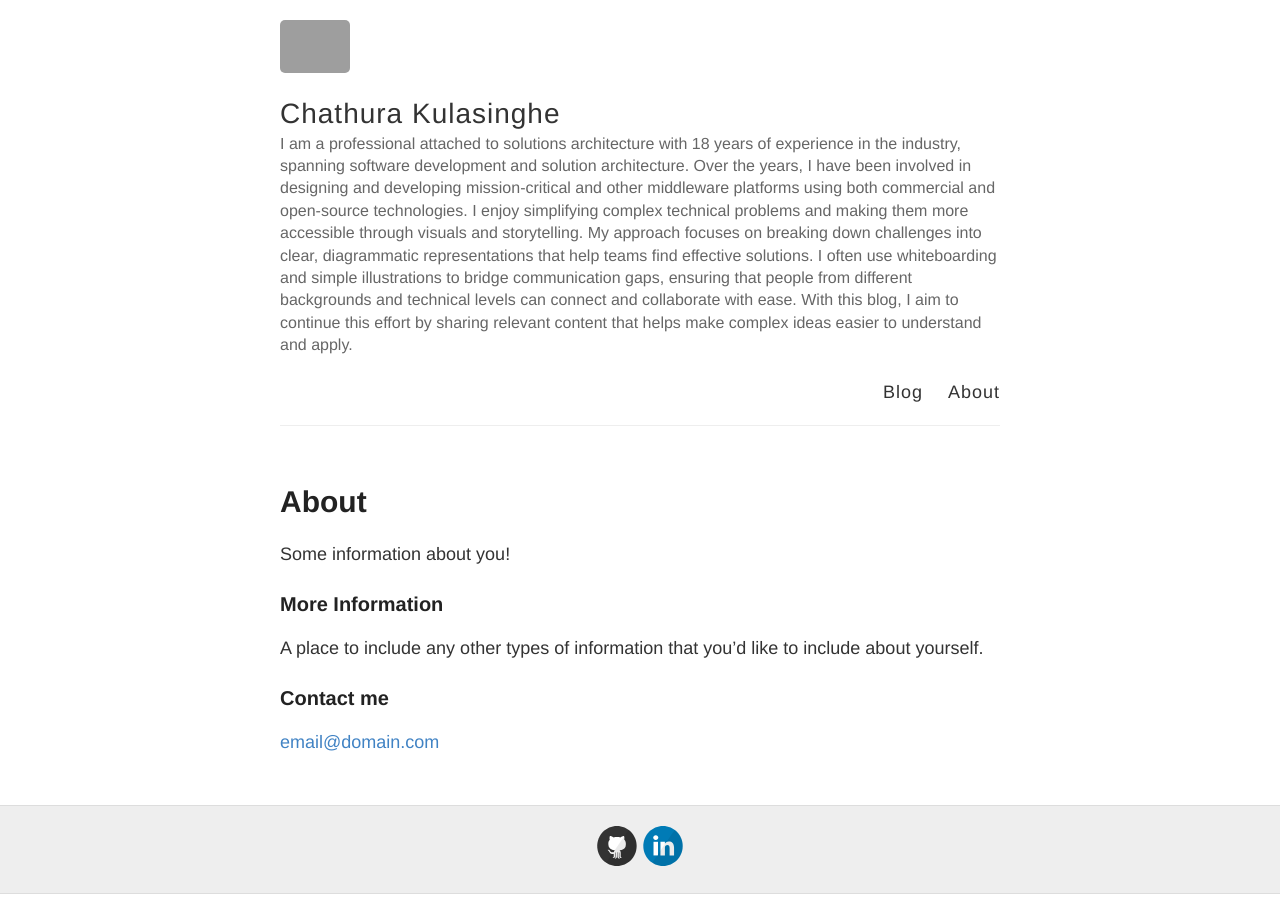
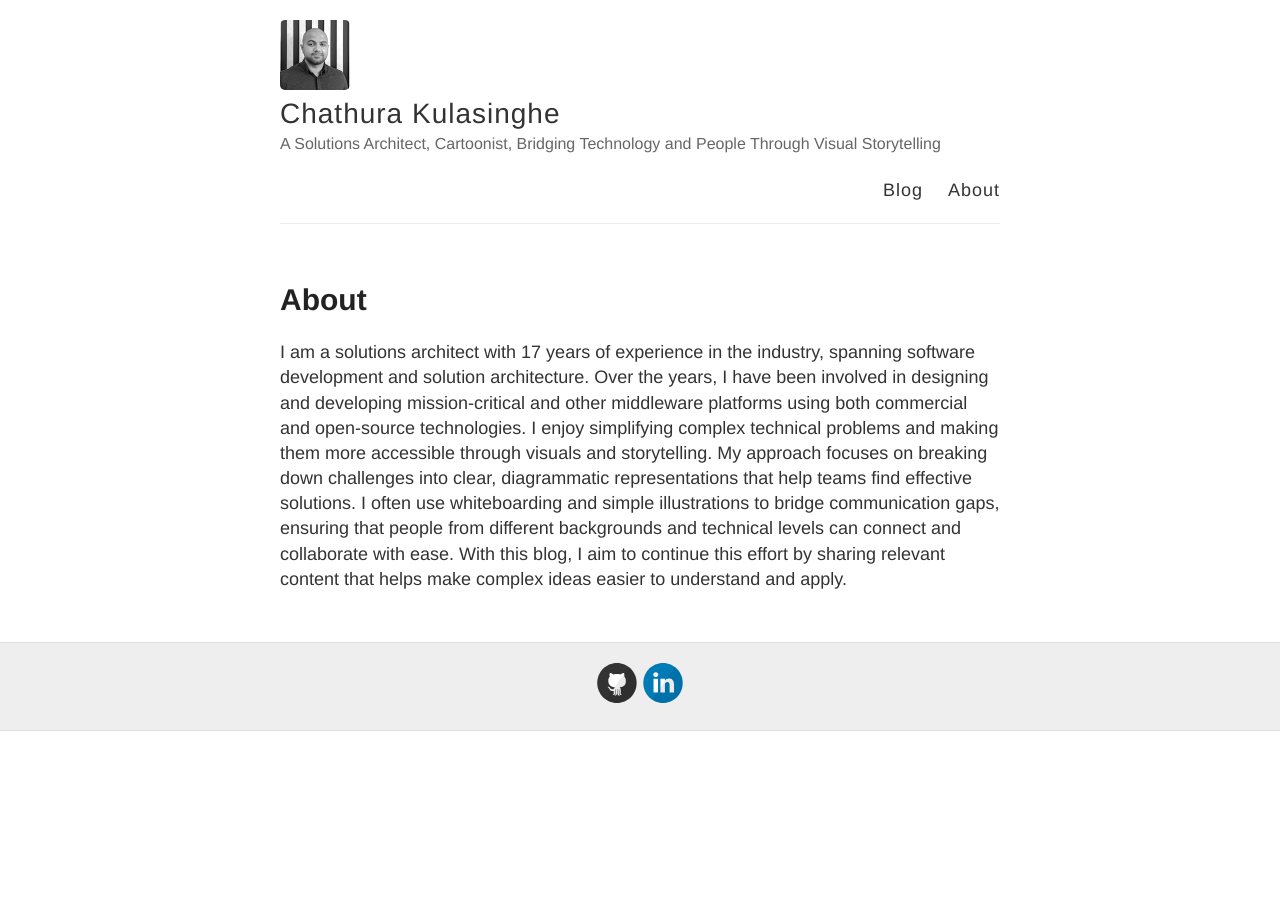
Before and after one commit to knightbeat/knightbeat.github.io, a Jekyll site: the page built from about.md, in a window 1280 px wide. Built offline with Jekyll 4.4.1, drawn with Linux system fonts in a browser that asks for light colours; grey boxes are pictures that could not be loaded.

Commit message:
change bio

```diff
--- a/_config.yml
+++ b/_config.yml
@@ -6,10 +6,10 @@
 name: Chathura Kulasinghe
 
 # Short bio or description (displayed in the header)
-description: I am a professional attached to solutions architecture with 18 years of experience in the industry, spanning software development and solution architecture. Over the years, I have been involved in designing and developing mission-critical and other middleware platforms using both commercial and open-source technologies. I enjoy simplifying complex technical problems and making them more accessible through visuals and storytelling. My approach focuses on breaking down challenges into clear, diagrammatic representations that help teams find effective solutions. I often use whiteboarding and simple illustrations to bridge communication gaps, ensuring that people from different backgrounds and technical levels can connect and collaborate with ease. With this blog, I aim to continue this effort by sharing relevant content that helps make complex ideas easier to understand and apply.
+description: A Solutions Architect, Cartoonist, Bridging Technology and People Through Visual Storytelling
 
 # URL of your avatar or profile pic (you could use your GitHub profile pic)
-avatar: https://github.com/knightbeat/knightbeat.github.io/tree/main/images/avatar.jpg
+avatar: https://github.com/knightbeat/knightbeat.github.io/blob/main/images/avatar.jpg
 
 #
 # Flags below are optional
--- a/about.md
+++ b/about.md
@@ -4,12 +4,4 @@ title: About
 permalink: /about/
 ---
 
-Some information about you!
-
-### More Information
-
-A place to include any other types of information that you'd like to include about yourself.
-
-### Contact me
-
-[email@domain.com](mailto:email@domain.com)
+I am a solutions architect with 17 years of experience in the industry, spanning software development and solution architecture. Over the years, I have been involved in designing and developing mission-critical and other middleware platforms using both commercial and open-source technologies. I enjoy simplifying complex technical problems and making them more accessible through visuals and storytelling. My approach focuses on breaking down challenges into clear, diagrammatic representations that help teams find effective solutions. I often use whiteboarding and simple illustrations to bridge communication gaps, ensuring that people from different backgrounds and technical levels can connect and collaborate with ease. With this blog, I aim to continue this effort by sharing relevant content that helps make complex ideas easier to understand and apply.
```
